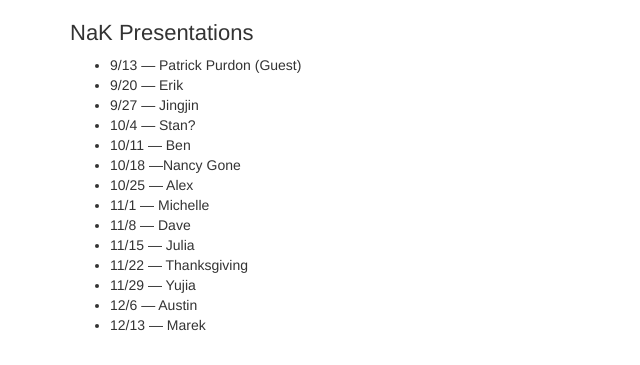
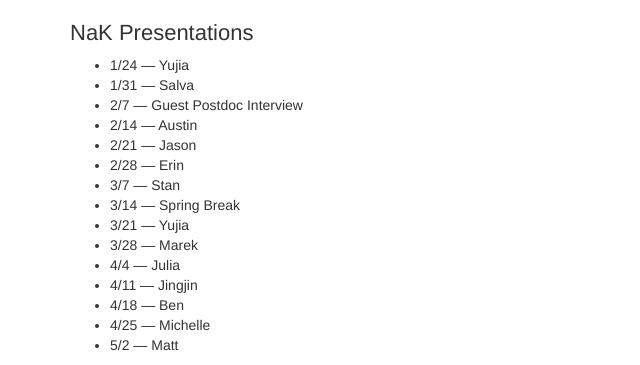
Before and after one commit to cogrhythms/nd, a Jekyll site: the page built from calendar/index.md, in a window 1280 px wide, cut to the strip 744-1109 px from the top of the page. Shown: the whole strip, without its empty margins (0-640 px from the left). Built offline with Jekyll 4.4.1, drawn with Linux system fonts in a browser that asks for light colours; nearby versions of some CDN libraries.

Commit message:
update calendar for S19

```diff
--- a/calendar/index.md
+++ b/calendar/index.md
@@ -10,17 +10,18 @@ title: "Calendar"
 
 ## NaK Presentations
 
-* 9/13 — Patrick Purdon (Guest)
-* 9/20 — Erik
-* 9/27 — Jingjin
-* 10/4 — Stan?
-* 10/11 — Ben
-* 10/18 —Nancy Gone
-* 10/25 — Alex
-* 11/1 — Michelle
-* 11/8 — Dave
-* 11/15 — Julia
-* 11/22 — Thanksgiving
-* 11/29 — Yujia
-* 12/6 — Austin
-* 12/13 — Marek
+* 1/24 — Yujia
+* 1/31 — Salva
+* 2/7 — Guest Postdoc Interview
+* 2/14 — Austin
+* 2/21 — Jason
+* 2/28 — Erin
+* 3/7 — Stan
+* 3/14 — Spring Break
+* 3/21 — Yujia
+* 3/28 — Marek
+* 4/4 — Julia
+* 4/11 — Jingjin
+* 4/18 — Ben
+* 4/25 — Michelle
+* 5/2 — Matt
```
